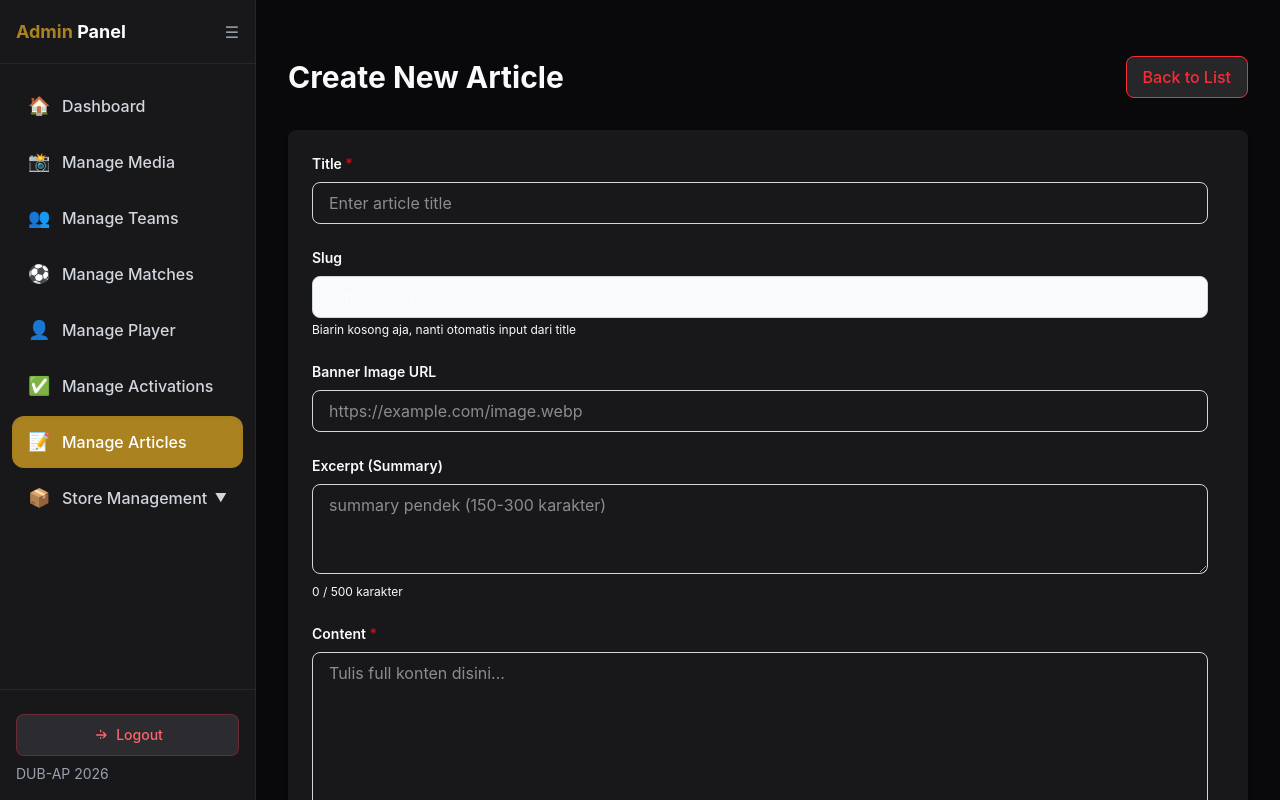
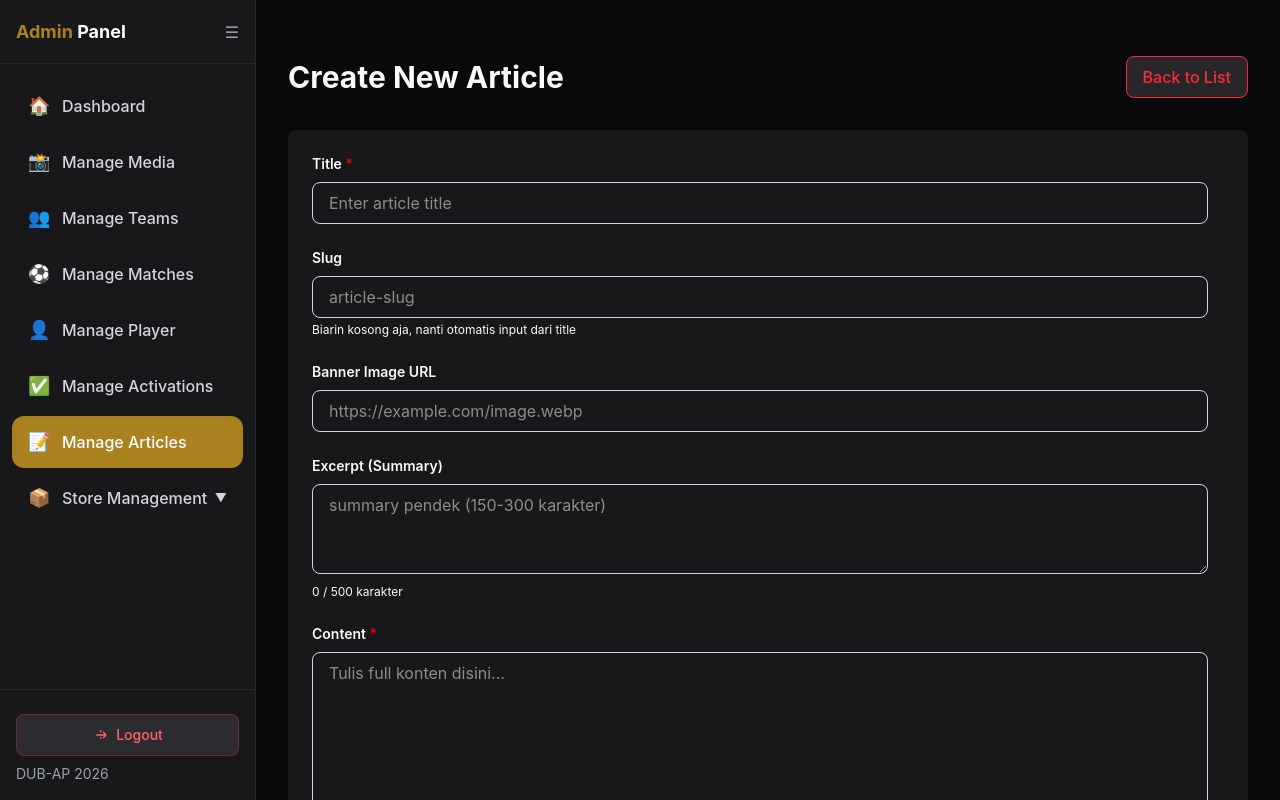
Before and after one commit to syahrullah26/admin-dewaunited, a Vue app: page /articles/create in a window 1280 px wide. Shown: the top 800 px of the page. Built offline with nearby package versions, Linux system fonts and the light colour scheme; sample sign-in values are in the browser's storage.

Commit message:
Layout Articles

```diff
--- a/src/components/articles/ArticleForm.vue
+++ b/src/components/articles/ArticleForm.vue
@@ -140,7 +140,7 @@ const handleSubmit = () => {
           type="text"
           placeholder="article-slug"
           class="w-full px-4 py-2 border border-gray-300 rounded-lg focus:ring-2 focus:ring-gold focus:border-goldDark outline-none"
-          :class="{'bg-gray-50': !slugManuallyEdited && !props.isEdit}"
+          :class="{'bg-zinc-900': !slugManuallyEdited && !props.isEdit}"
         />
         <button
           v-if="formData.title && !props.isEdit"
```
